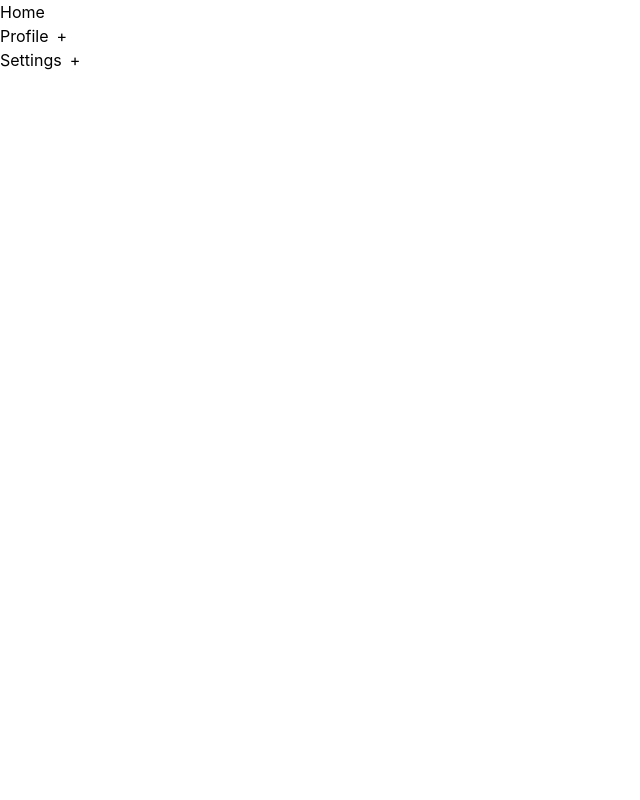
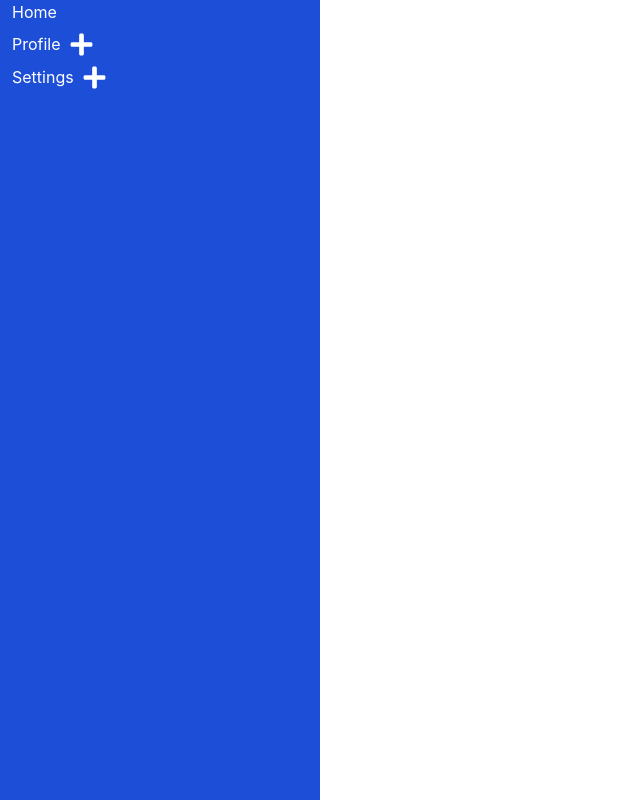
Before and after one commit to UlianaNad/react-practice, a React (Create React App) app: page / in a window 1280 px wide. Shown: the whole page, without its empty margins (0-640 px from the left). Built offline with nearby package versions, Linux system fonts and the light colour scheme.

Commit message:
added tree-view

```diff
--- a/src/components/TreeView/MenuItem.jsx
+++ b/src/components/TreeView/MenuItem.jsx
@@ -1,5 +1,6 @@
 import React, { useState } from "react";
 import MenuList from "./MenuList";
+import {FaMinus, FaPlus} from "react-icons/fa";
 
 const MenuItem = ({ item }) => {
   const [displayCurrentChildren, setDisplayCurrentChildren] = useState({});
@@ -12,12 +13,12 @@ const MenuItem = ({ item }) => {
   };
 
   return (
-    <li>
+    <li className="flex flex-col gap-2 mb-2 ml-3">
       <div className="flex gap-2">
-        <p>{item.label}</p>
+        <p className="text-white">{item.label}</p>
         {item && item.children && item.children.length > 0 ? (
-          <span onClick={() => handleToggleClick(item.label)}>
-            {displayCurrentChildren[item.label] ? "-" : "+"}
+          <span onClick={() => handleToggleClick(item.label)} className="cursor-pointer">
+            {displayCurrentChildren[item.label] ? <FaMinus size={25} color="#fff"/> : <FaPlus size={25} color="#fff"/>}
           </span>
         ) : null}
       </div>
--- a/src/components/TreeView/MenuList.jsx
+++ b/src/components/TreeView/MenuList.jsx
@@ -3,7 +3,7 @@ import MenuItem from './MenuItem'
 
 const MenuList = ({list = []}) => {
   return (
-    <ul>
+    <ul className=''>
         {
             list && list.length ?
             list.map(listItem => <MenuItem key={listItem.label} item={listItem}/>)
--- a/src/components/TreeView/TreeView.jsx
+++ b/src/components/TreeView/TreeView.jsx
@@ -6,7 +6,7 @@ const TreeView = ({menus =[]}) => {
 
 
   return (
-    <div className='container'>
+    <div className='bg-blue-700 min-h-screen w-80'>
         <MenuList list={menus}/>
     </div>
   )
```
